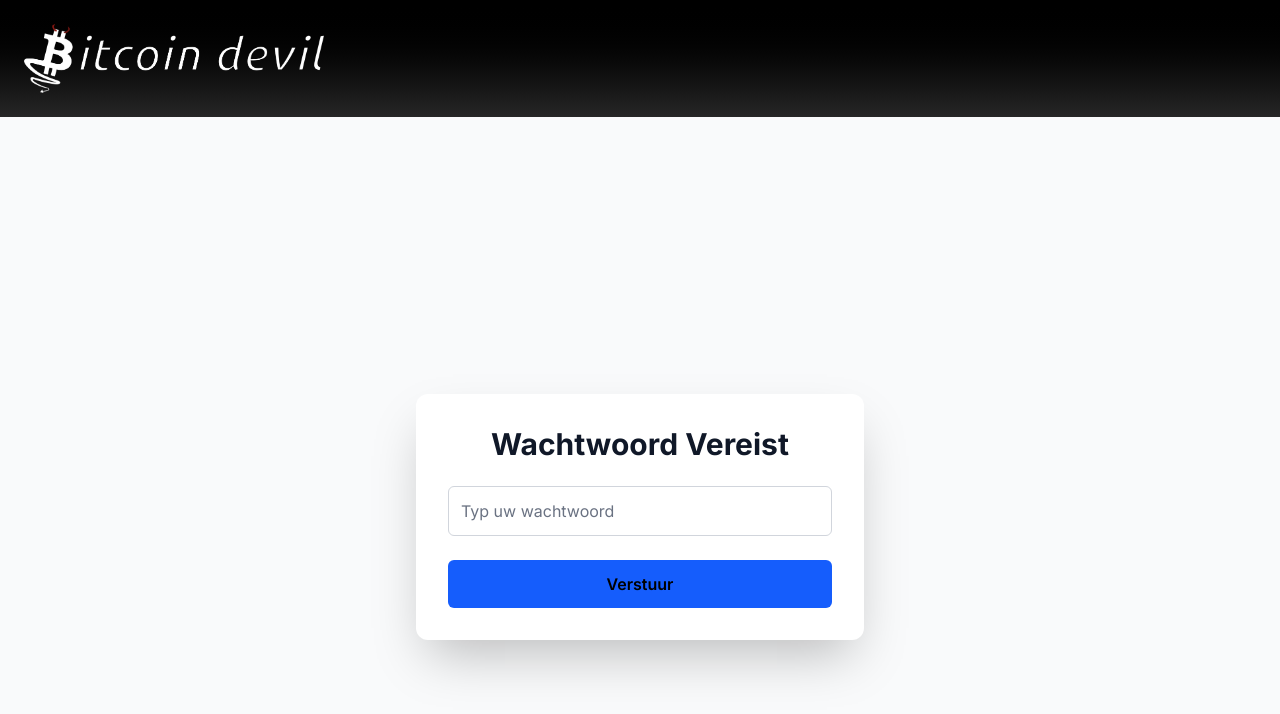
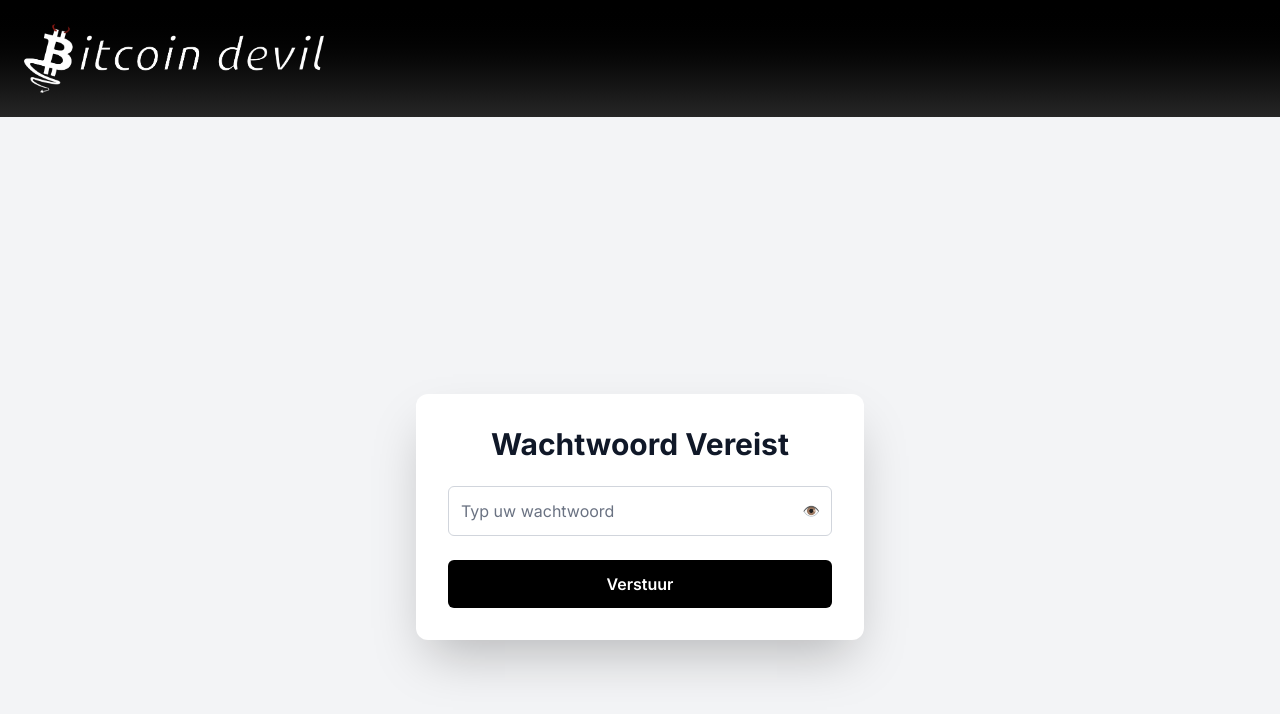
Before and after one commit to VinceX34/Bitcoindevil_signals, a Next.js app: page / in a window 1280 px wide. Shown: the top 714 px of the page. Built offline with nearby package versions, Linux system fonts and the light colour scheme.

Commit message:
nog meer styling

```diff
--- a/app/page.tsx
+++ b/app/page.tsx
@@ -12,6 +12,7 @@ export default function HomePage() {
   const [authorized, setAuthorized] = useState(false);
   const [passwordInput, setPasswordInput] = useState("");
   const [error, setError] = useState("");
+  const [showPassword, setShowPassword] = useState(false);
 
   const [isRawSignalsOpen, setIsRawSignalsOpen] = useState(true);
   const [isForwardedSignalsOpen, setIsForwardedSignalsOpen] = useState(true);
@@ -92,7 +93,8 @@ export default function HomePage() {
    * ------------------------------------------------------------------*/
   if (!authorized) {
     return (
-      <main className="min-h-screen flex flex-col items-center justify-center bg-gray-50 dark:bg-gray-900 p-4">
+      // Achtergrond aangepast naar dark:bg-neutral-900 voor consistentie
+      <main className="min-h-screen flex flex-col items-center justify-center bg-gray-100 dark:bg-neutral-900 p-4">
         <div className="bg-white dark:bg-gray-800 p-8 rounded-xl shadow-2xl w-full max-w-md space-y-6">
           <h1 className="text-3xl font-bold text-center text-gray-900 dark:text-white">
             Wachtwoord Vereist
@@ -100,19 +102,30 @@ export default function HomePage() {
           <form onSubmit={handleSubmit} className="space-y-6">
             <div>
               <label htmlFor="passwordInput" className="sr-only">Wachtwoord</label>
+              {/* Container voor inputveld en oog-icoon */}
+              <div className="relative">
                 <input
                   id="passwordInput"
-                type="password"
+                  type={showPassword ? "text" : "password"} // Dynamisch type
                   value={passwordInput}
                   onChange={(e) => setPasswordInput(e.target.value)}
                   placeholder="Typ uw wachtwoord"
-                className="border border-gray-300 dark:border-gray-600 p-3 w-full rounded-md bg-white dark:bg-gray-700 text-gray-900 dark:text-white placeholder-gray-500 dark:placeholder-gray-300 focus:ring-2 focus:ring-blue-500 focus:border-transparent outline-none"
+                  className="border border-gray-300 dark:border-gray-600 p-3 w-full rounded-md bg-white dark:bg-gray-700 text-gray-900 dark:text-white placeholder-gray-500 dark:placeholder-gray-300 focus:ring-2 focus:ring-blue-500 focus:border-transparent outline-none pr-10" // Extra padding rechts voor het icoon
                   required
                 />
+                <button
+                  type="button"
+                  onClick={() => setShowPassword(!showPassword)}
+                  className="absolute inset-y-0 right-0 px-3 flex items-center text-sm text-gray-600 dark:text-gray-300 hover:text-gray-800 dark:hover:text-gray-100"
+                  aria-label={showPassword ? "Verberg wachtwoord" : "Toon wachtwoord"}
+                >
+                  {showPassword ? '🙈' : '👁️'}
+                </button>
+              </div>
             </div>
             <button
               type="submit"
-              className="w-full bg-blue-600 hover:bg-blue-700 dark:bg-blue-500 dark:hover:bg-blue-600 text-black dark:text-white font-semibold py-3 px-4 rounded-md transition-colors duration-150 ease-in-out focus:outline-none focus:ring-2 focus:ring-blue-500 focus:ring-offset-2 dark:focus:ring-offset-gray-800"
+              className="w-full bg-black hover:bg-gray-800 dark:bg-black dark:hover:bg-gray-800 text-white font-semibold py-3 px-4 rounded-md transition-colors duration-150 ease-in-out focus:outline-none focus:ring-2 focus:ring-gray-500 focus:ring-offset-2 dark:focus:ring-offset-gray-900"
             >
               Verstuur
             </button>
@@ -124,7 +137,7 @@ export default function HomePage() {
   }
 
   return (
-    <main className="container mx-auto p-4 sm:p-6 lg:p-8 space-y-10">
+    <main className="container mx-auto p-4 sm:p-6 lg:p-8 space-y-10 bg-gray-100 dark:bg-neutral-900">
       <SignalsDisplay
         signals={raw}
         title="TradingView Signals"
```
Lines whose indentation alone changed are shown as unchanged.
